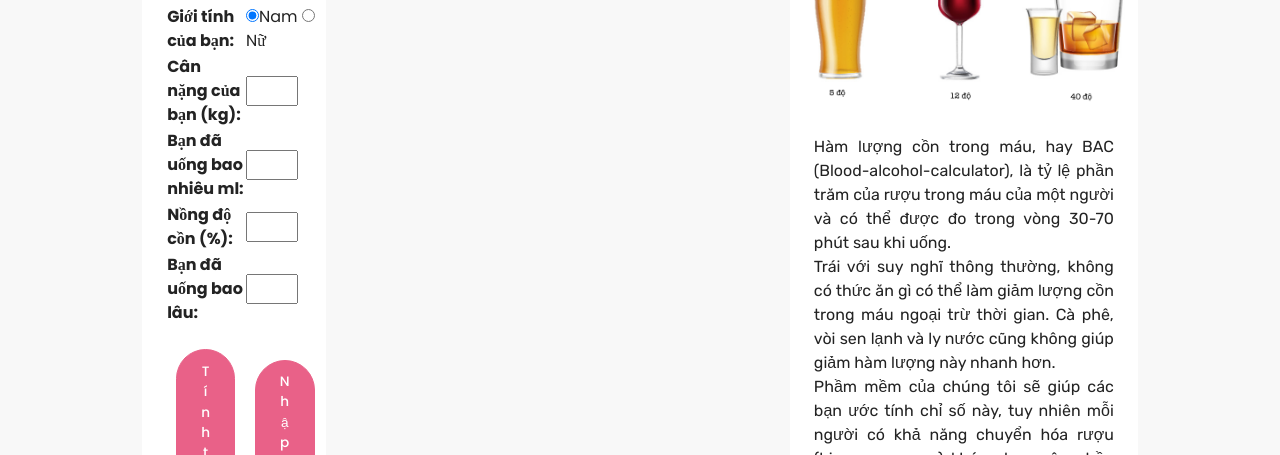
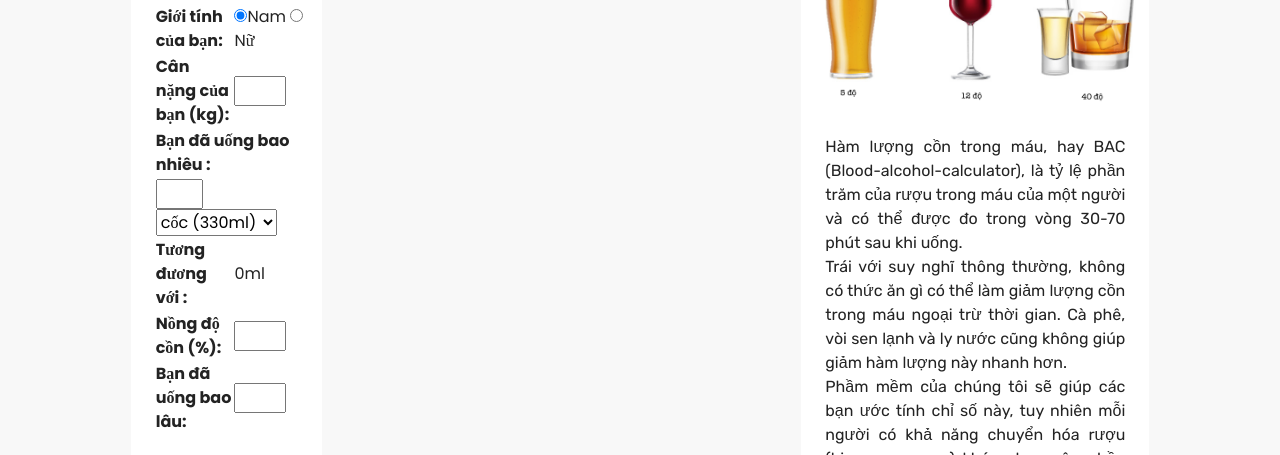
Before and after one commit to vodanh86/AlcoholCal, a plain HTML site: page BannerExample/www/index.html in a window 1280 px wide. Shown: the part 270-725 px from the top of the page. Drawn offline with Linux system fonts and the light colour scheme; a script that the page names is missing.

Commit message:
add unit

```diff
--- a/BannerExample/www/index.html
+++ b/BannerExample/www/index.html
@@ -156,14 +156,30 @@
                                             </td>
                                         </tr>
                                         <tr>
-                                            <td><strong>Bạn đã uống bao nhiêu ml:</strong></td>
-                                            <td><input class="col-md-8" type="text" name="drinks" id="drinks"
-                                                    value=""><br></td>
+                                            <td colspan="2"><strong>Bạn đã uống bao nhiêu :</strong></td>
+                                        </tr>
+                                        <tr>
+                                            <td colspan="2"><input style="width:30%" class="col-md-8" type="text" name="drinks" id="drinks"
+                                                    value="">
+                                                    <select id="type" name="type">
+                                                        <option value="330">cốc (330ml)</option>
+                                                        <option value="120">ly (120ml)</option>
+                                                        <option value="35">chén (35ml)</option>
+                                                        <option value="1">ml</option>
+                                                      </select>
+                                                    <br></td>
+                                        </tr>
+                                        <tr>
+                                            <td ><strong>Tương đương với :</strong></td>
+                                            <td >
+                                                <label id="total" style="margin-bottom:0">0ml</label>
+                                            </td>
                                         </tr>
                                         <tr>
                                             <td><strong>Nồng độ cồn (%):</strong></td>
                                             <td><input class="col-md-8" type="text" name="percent" id="percent"
-                                                    value=""></td>
+                                                    value="">
+                                                </td>
                                         </tr>
                                         <tr>
                                             <td><strong>Bạn đã uống bao lâu:</strong></td>
@@ -293,6 +309,7 @@
             if (myStorage.getItem('percent')) document.forms.bacform.percent.value = myStorage.getItem('percent');
             if (myStorage.getItem('weight')) document.forms.bacform.weight.value = myStorage.getItem('weight');
             if (myStorage.getItem('hours')) document.forms.bacform.hours.value = myStorage.getItem('hours');
+            if (myStorage.getItem('type')) document.getElementById('type').value = myStorage.getItem('type');
         };
 
         function clearForm() {
@@ -306,12 +323,14 @@
             var percent = eval(document.forms.bacform.percent.value);
             var weight = eval(document.forms.bacform.weight.value);
             var hours = eval(document.forms.bacform.hours.value);
+            var type = eval(document.forms.bacform.type.value);
             var message = "";
-            var result = (drinks * percent * 0.00088 / (weight * gender)) - (hours * 0.015);
+            var result = (drinks * percent * type * 0.00088 / (weight * gender)) - (hours * 0.015);
 
             if (drinks) myStorage.setItem('drinks', drinks);
             if (percent) myStorage.setItem('percent', percent);
             if (weight) myStorage.setItem('weight', weight);
+            if(type) myStorage.setItem('type', type);
             if (hours || hours == 0) myStorage.setItem('hours', hours);
 
             if (result < 0) {
```
